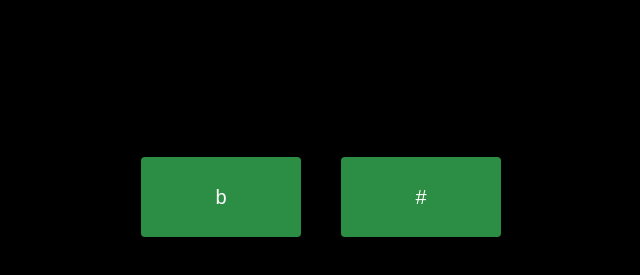
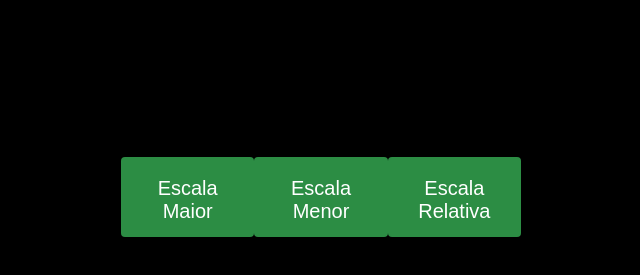
Before and after one commit to lucasoberdan/random-scale, a plain HTML site: page index.html in a window 1280 px wide. Shown: the part 183-458 px from the top of the page, without its empty margins (319-959 px from the left). Drawn offline with Linux system fonts and the light colour scheme.

Commit message:
Update index.html

```diff
--- a/index.html
+++ b/index.html
@@ -1,12 +1,14 @@
 <!DOCTYPE html>
 <html lang="pt-BR">
+
 <head>
   <meta charset="UTF-8">
   <meta http-equiv="X-UA-Compatible" content="IE=edge">
   <meta name="viewport" content="width=device-width, initial-scale=1.0">
-  <title>Randon Scale</title>
+  <title>Random Scale</title>
   <link rel="stylesheet" href="./style.css">
 </head>
+
 <body>
   <div id="container">
     <h1>Que escala devo tocar?</h1>
@@ -14,11 +16,13 @@
     <h3 id="resposta"></h3>
 
     <div class="botoes">
-    <button id="buttonB" class="bemol botao" onclick="escolherEscalaB()">b</button>
-    <button id="buttonS" class="sustenido botao" onclick="escolherEscalaS()">#</button>
+      <button id="buttonMaior" class="maior botao" onclick="escolherEscalaMaior()">Escala Maior</button>
+      <button id="buttonMenor" class="menor botao" onclick="escolherEscalaMenor()">Escala Menor</button>
+      <button id="buttonRelativa" class="relativa botao" onclick="escolherEscalaRelativa()">Escala Relativa</button>
     </div>
   </div>
 
   <script src="./script.js"></script>
 </body>
+
 </html>
```
Lines whose indentation alone changed are shown as unchanged.
